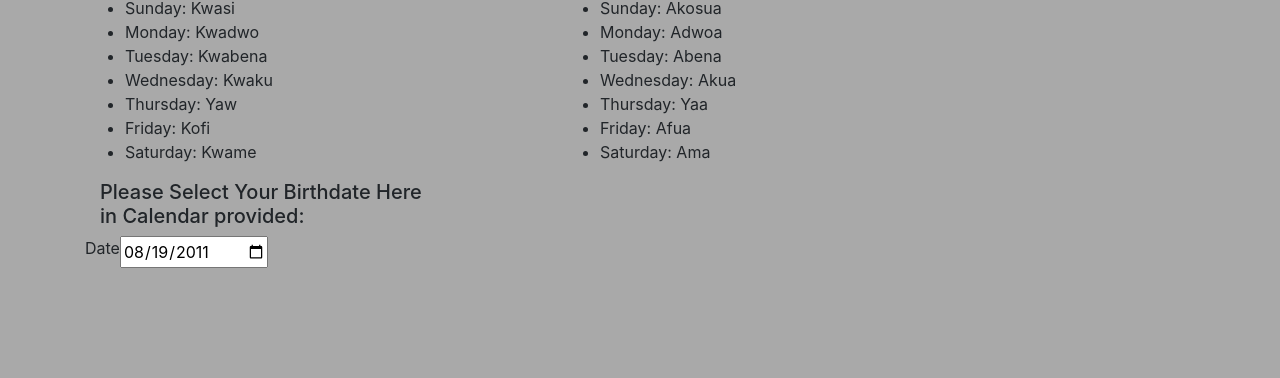
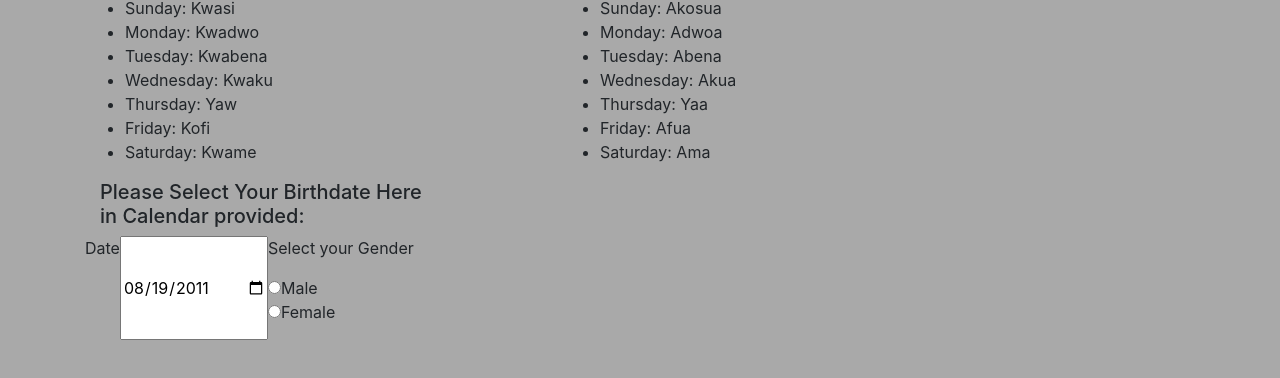
Before and after one commit to kiptoo-097/Akan-names-website, a plain HTML site: page index.html in a window 1280 px wide. Shown: the part 242-620 px from the top of the page. Drawn offline with Linux system fonts and the light colour scheme.

Commit message:
added radio button for gender

```diff
--- a/index.html
+++ b/index.html
@@ -53,6 +53,11 @@
                 <div class="form-group row">
                     <label for="birthday date">Date</label>
                     <input type="date" value="2011-08-19" id="bdate">
+                    <div class="form-group mb15">
+                        <p>Select your Gender</p>
+                        <input type="radio" id="gender0" name="genders" value="Male">Male<br>
+                        <input type="radio" id="gender1" name="genders" value="Female">Female<br>
+                    </div>
                 </div>
             </form>
 
```
